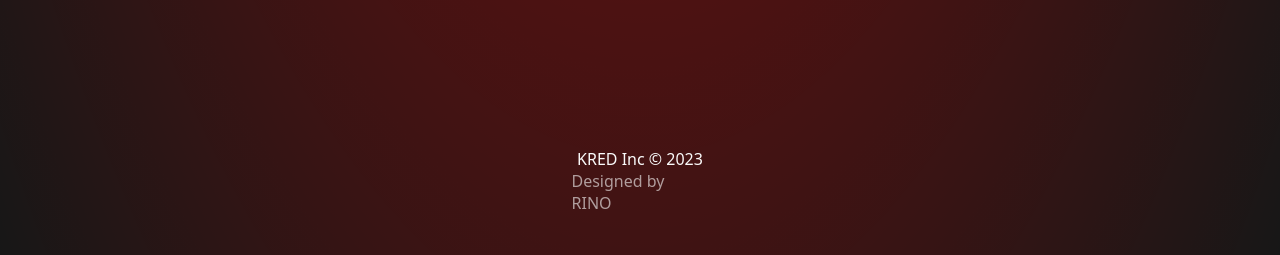
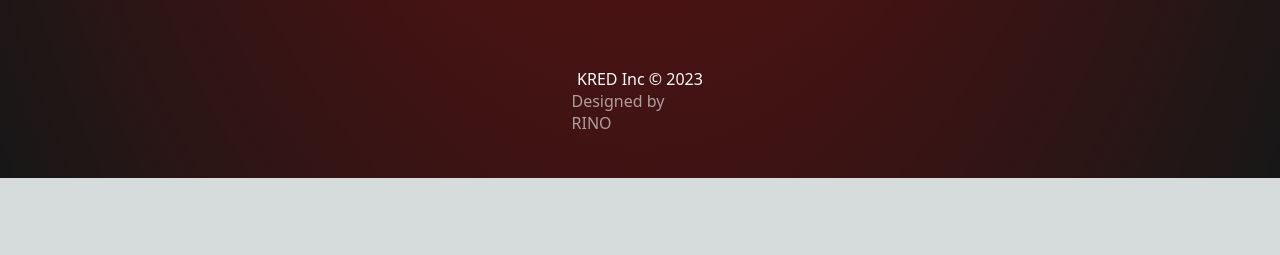
Before and after one commit to KitimboRino/portfolio2.0, a Next.js app: page / in a window 1280 px wide. Shown: the part 3364-3619 px from the top of the page. After the commit the page ends 3542 px from the top, so only its background shows below. Built offline with nearby package versions, Linux system fonts and the light colour scheme.

Commit message:
feat: copyright section

```diff
--- a/app/components/Copyright.jsx
+++ b/app/components/Copyright.jsx
@@ -2,7 +2,7 @@ import React from 'react'
 
 function Copyright() {
     return (
-        <footer className="items-center self-center flex w-[137px] max-w-full flex-col mt-60 max-md:mt-10">
+        <footer className="items-center self-center flex w-[137px] max-w-full flex-col mt-40 max-md:mt-10">
             <div className="text-neutral-50 text-base font-light leading-[120%]">KRED Inc © 2023</div>
             <div className="text-zinc-50 text-opacity-60 text-base font-light leading-[140%]">Designed by RINO</div>
         </footer>
```
